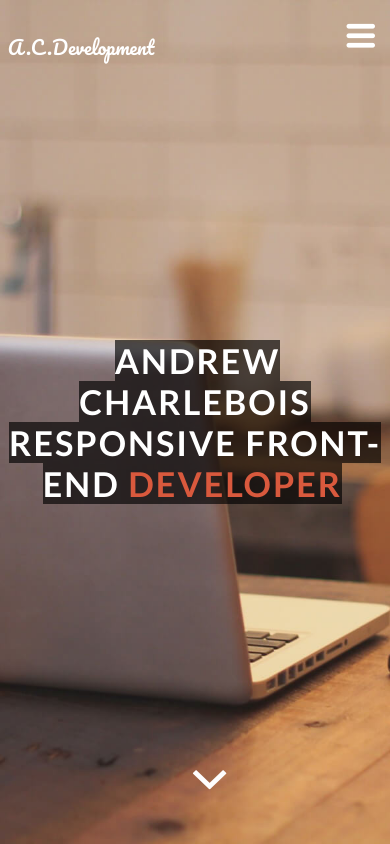
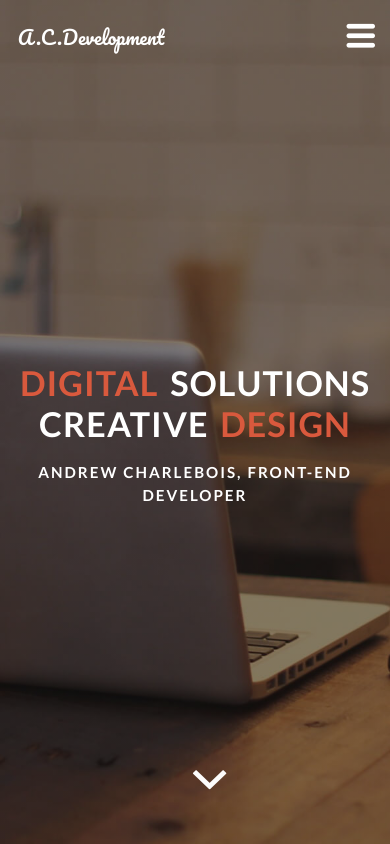
Before and after one commit to andrewchar/portfolio, a plain HTML site: page index.html in a window 390 px wide. Shown: the top 844 px of the page. Drawn offline with nearby package versions, Linux system fonts and the light colour scheme; files whose address does not match are found by name.

Commit message:
change&fix
changed landing page around. fixed nav bar spacing.

```diff
--- a/index.html
+++ b/index.html
@@ -30,8 +30,11 @@
                 </div>
             </nav>
             <div class="hero-text-box">
-                <h1 class="hero-text">Andrew Charlebois<br>
-                Responsive Front-End <span class="orange">Developer</span></h1>
+                <h1>
+                    <span class="orange">Digital</span> Solutions<br>
+                    Creative <span class="orange">Design</span>
+                </h1>
+                <span class="hero-small-text">Andrew Charlebois, Front-End Developer</span>
             </div>
             <a class="js--scroll-next-page" href="#"><i class="ion-chevron-down icon-big scroll-down-btn animated infinite fadeInDown"></i></a>
         </header>
@@ -70,7 +73,6 @@
                         <strong>jQuery</strong>
                     </div>
                 </div>
-
                 <p class="long-text">
                     I am always working towards coding in a semantic way using web standards best practices. I work with the latest in technologies to create clean, elegant and fully functional interfaces. I use front-end frameworks like Bootstrap or responsive grid systems to ensure that the interface will look amazing across all devices.
                 </p>
@@ -82,7 +84,6 @@
            <div class="row">
                 <h2>My Work</h2>
             </div>
-
             <div class="row port-wrapper js--wp-1">
                 <div class="col span-1-of-2">
                     <a href="http://andrewchar.github.io/wiki-viewer/" target="_blank"><img src="resource/img/frame2-min.png" class="mock-up" alt="project-screenshot"></a>
--- a/resource/css/queries.css
+++ b/resource/css/queries.css
@@ -2,12 +2,16 @@
     .row { padding: 0 2%; }
 
     .skill-text { padding-top: 10px; }
+
+    .hero-text-box {
+        width: 100%;
+        padding: 0 2%;
+    }
 }
 
 
 @media only screen and (max-width: 1023px) {
     section { padding: 60px 0; }
-
 
     .form { width: 97%; }
 }
@@ -26,12 +30,16 @@
         margin-top: 10px;
     }
 
+    .logo,
+    .sticky .logo { margin: 20px 0 0 10px; }
+
     .mobile-nav-icon { display: inline-block; }
 
     .main-nav li {
         clear: both;
         width: 90%;
         margin-left: 5%;
+        margin-top: 5px;
         display: block;
         text-align: center;
         text-transform: uppercase;
@@ -78,6 +86,8 @@
         margin-top: 20px;
     }
 
+    .hero-small-text { font-size: 80%; }
+
     .long-text {
         width: 100%;
         margin-left: 0;
--- a/resource/css/style.css
+++ b/resource/css/style.css
@@ -29,7 +29,7 @@ body {
 
 section { padding: 80px 80px; }
 
-/* for span classes */
+/* span classes */
 .orange { color: #d9593d; }
 
 .separator {
@@ -41,24 +41,33 @@ section { padding: 80px 80px; }
     background-image: linear-gradient(to right, rgba(0, 0, 0, 0), rgb(217, 217, 217), rgba(0, 0, 0, 0));
 }
 
+.hero-small-text {
+    font-size: 80%;
+    letter-spacing: 2px;
+    font-weight: 700;
+}
+
 /* HEADINGS */
 h1,
 h2,
 h3 {
-    letter-spacing: 2px;
-    font-weight: 700;
+    font-weight: 400;
 }
 
 h1 {
-    font-size: 220%;
-    margin: 5px;
-    text-transform: uppercase;
+    font-size: 260%;
+    word-spacing: 4px;
+    letter-spacing: 1px;
+    margin-bottom: 15px;
+    font-weight: 700;
 }
 
 
 h2 {
     font-size: 180%;
     text-align: center;
+    word-spacing: 2px;
+    letter-spacing: 1px;
 }
 
 h2:after {
@@ -67,13 +76,12 @@ h2:after {
     background-color: #d9593d;
     content: " ";
     width: 150px;
-    margin: 25px auto;
+    margin: 20px auto;
     margin-bottom: 65px;
 }
 
 h3 {
     font-size: 130%;
-    letter-spacing: 1px;
 }
 
 /* ICONS */
@@ -95,7 +103,8 @@ p {
 /* LANDING PAGE */
 /* ------------------------------------ */
 header {
-    background-image:url(img/hero.min1.jpg);
+    background-image: -webkit-linear-gradient(rgba(0, 0, 0, 0.45), rgba(0, 0, 0, 0.45)), url(img/hero.min1.jpg);
+    background-image: linear-gradient(rgba(0, 0, 0, 0.45), rgba(0, 0, 0, 0.45)), url(img/hero.min1.jpg);
     background-size: cover;
     background-position: center;
     background-attachment: fixed;
@@ -169,23 +178,19 @@ header {
 
 .sticky .main-nav { margin: 20px 0 15px; }
 
-.sticky .logo {margin-top: 20px;}
+.sticky .logo { margin-top: 15px; }
 
 /* HERO TEXT */
 .hero-text-box {
     position: absolute;
     top: 50%;
     left: 50%;
+    width: 1140px;
     -webkit-transform: translate(-50%, -50%);
     transform: translate(-50%, -50%);
     color: #fff;
+    text-transform: uppercase;
     text-align: center;
-    width: 100%;
-}
-
-.hero-text {
-    display: inline;
-    background-color: rgba(0, 0, 0, 0.65);
 }
 
 /* LANDING PAGE SCROLL BTN */
@@ -206,8 +211,6 @@ header {
 /* ------------------------------------ */
 /* ABOUT ME */
 /* ------------------------------------ */
-
-
 .selfie-pic {
     display: block;
     margin: 0 auto;
@@ -242,9 +245,7 @@ header {
     margin-bottom: 25px;
 }
 
-.logos strong {
-    font-size: 80%;
-}
+.logos strong { font-size: 80%; }
 
 .skills-logo:first-child { margin-left: 16px; }
 .skills-logo {
```
Lines whose indentation alone changed are shown as unchanged.
